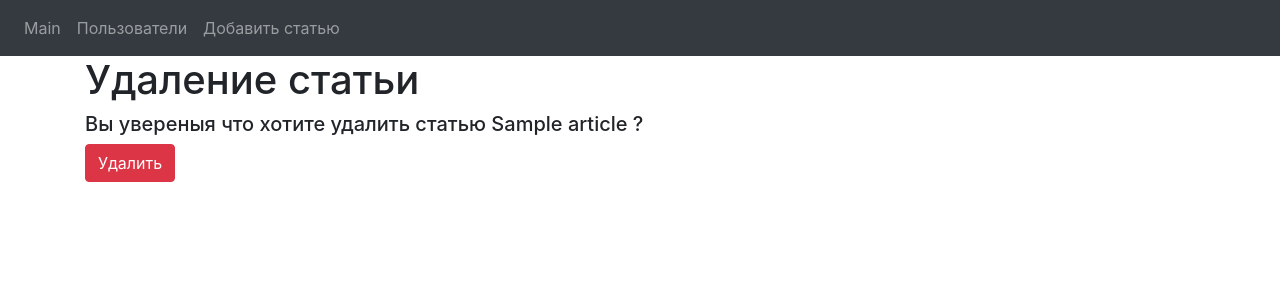
After one commit to kadyrkulove/python-group_1-homework_42-ermek_kadyrkulov, a Django app: template source/webapp/templates/article_deleta.html in a window 1280 px wide. The commit adds this page. Shown: the top 300 px of the page. Run offline with Django 3.2, Linux system fonts and the light colour scheme; the template is opened without the code that fills it: values that come from a table or form of the project are taken from there, others are empty; tables that the repository leaves empty hold one stand-in row (values such as "Sample post"); some libraries are stand-ins or nearby versions.

Commit message:
add delete articles

```diff
--- a/source/main/urls.py
+++ b/source/main/urls.py
@@ -1,6 +1,7 @@
 from django.contrib import admin
 from django.urls import path
-from webapp.views import UserListView, UserDetailView, ArticleListView, ArticleDetailView, UserFavoritesView, ArticleCreateView, ArticleUpdateView, CommentCreateView, UpdateCommentView
+from webapp.views import UserListView, UserDetailView, ArticleListView, ArticleDetailView, UserFavoritesView, ArticleCreateView, \
+    ArticleUpdateView, CommentCreateView, UpdateCommentView, ArticleDeleteView
 
 urlpatterns = [
     path('admin/', admin.site.urls),
@@ -13,4 +14,5 @@ urlpatterns = [
     path('article/<int:pk>/update', ArticleUpdateView.as_view(), name='article_update'),
     path('article/<int:pk>/create_comment', CommentCreateView.as_view(), name='article_com_create'),
     path('article/<int:pk>/update_comment', UpdateCommentView.as_view(), name='article_com_update'),
+    path('articles/<int:pk>/delete', ArticleDeleteView.as_view(), name='article_delete'),
 ]
--- a/source/webapp/templates/article.html
+++ b/source/webapp/templates/article.html
@@ -1,2 +1,4 @@
 <h3><a href="{% url 'article_detail' article.pk %}">{{ article.title }}</a></h3>
+        <a href="{% url 'article_update' article.pk %}">Редактировать</a>
+        <a href="{% url 'article_delete' article.pk %}">Удалить</a>
 <hr>
--- /dev/null
+++ b/source/webapp/templates/article_deleta.html
@@ -0,0 +1,10 @@
+{% extends 'base.html' %}
+{% block title %}Удалить статью{% endblock %}
+{% block content %}
+    <h1>Удаление статьи</h1>
+    <h5>Вы увереныя что хотите удалить статью {{ article.title }} ?</h5>
+    <form action="{% url 'article_delete' article.pk %}" method="post">
+        {% csrf_token %}
+        <button type="submit" class="btn btn-danger">Удалить</button>
+    </form>
+{% endblock %}
--- a/source/webapp/templates/article_detail.html
+++ b/source/webapp/templates/article_detail.html
@@ -10,6 +10,7 @@
         {% for comment in article.root_comments %}
             {% include "comments.html" %}
         {% endfor %}
+
     </ul>
     <h2>Оценки:</h2>
     {% include "rating.html" %}
--- a/source/webapp/templates/article_list.html
+++ b/source/webapp/templates/article_list.html
@@ -1,5 +1,5 @@
 {% extends 'base.html' %}
-{% block title %}Проекты{% endblock %}
+{% block title %}Пр{% endblock %}
 {% block content %}
     {% for article in article_list %}
         {% include "article.html" %}
```
Also changed, not shown: source/webapp/views.py (+6 -1 lines).
